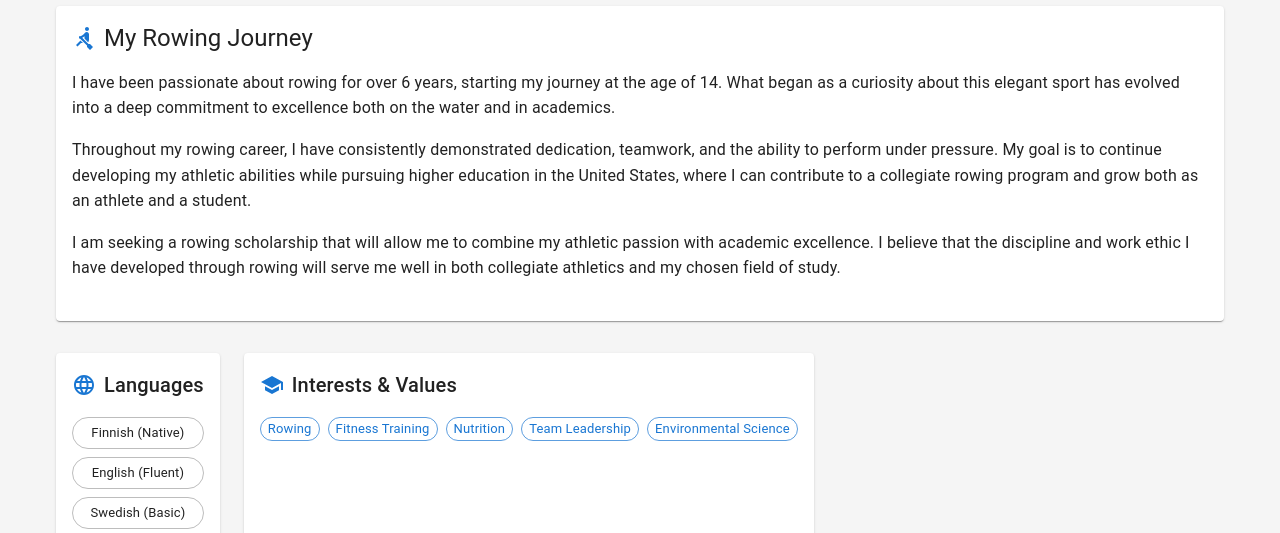
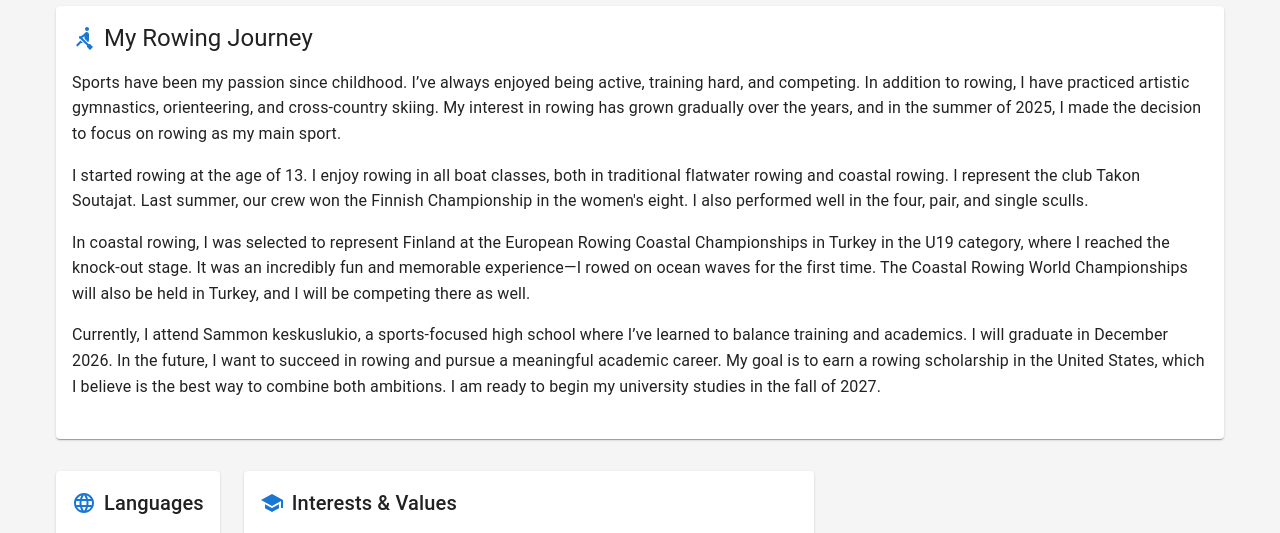
Before and after one commit to pecca/ilona-profile, a React (Vite) app: page / in a window 1280 px wide. Shown: the part 228-761 px from the top of the page. Built offline with nearby package versions, Linux system fonts and the light colour scheme; no server answers.

Commit message:
profile text updated

```diff
--- a/src/components/About.tsx
+++ b/src/components/About.tsx
@@ -29,7 +29,7 @@ const IconWrapper = styled(Box)(({ theme }) => ({
 const About: React.FC = () => {
   const languages: string[] = [
     'Finnish (Native)',
-    'English (Fluent)',
+    'English (Good)',
     'Swedish (Basic)',
   ]
   const interests: string[] = [
@@ -63,25 +63,36 @@ const About: React.FC = () => {
                 </Typography>
               </IconWrapper>
               <Typography variant="body1" paragraph>
-                I have been passionate about rowing for over 6 years, starting
-                my journey at the age of 14. What began as a curiosity about
-                this elegant sport has evolved into a deep commitment to
-                excellence both on the water and in academics.
+                Sports have been my passion since childhood. I’ve always enjoyed
+                being active, training hard, and competing. In addition to
+                rowing, I have practiced artistic gymnastics, orienteering, and
+                cross-country skiing. My interest in rowing has grown gradually
+                over the years, and in the summer of 2025, I made the decision
+                to focus on rowing as my main sport.
               </Typography>
               <Typography variant="body1" paragraph>
-                Throughout my rowing career, I have consistently demonstrated
-                dedication, teamwork, and the ability to perform under pressure.
-                My goal is to continue developing my athletic abilities while
-                pursuing higher education in the United States, where I can
-                contribute to a collegiate rowing program and grow both as an
-                athlete and a student.
+                I started rowing at the age of 13. I enjoy rowing in all boat
+                classes, both in traditional flatwater rowing and coastal
+                rowing. I represent the club Takon Soutajat. Last summer, our
+                crew won the Finnish Championship in the women's eight. I also
+                performed well in the four, pair, and single sculls.
               </Typography>
               <Typography variant="body1" paragraph>
-                I am seeking a rowing scholarship that will allow me to combine
-                my athletic passion with academic excellence. I believe that the
-                discipline and work ethic I have developed through rowing will
-                serve me well in both collegiate athletics and my chosen field
-                of study.
+                In coastal rowing, I was selected to represent Finland at the
+                European Rowing Coastal Championships in Turkey in the U19
+                category, where I reached the knock-out stage. It was an
+                incredibly fun and memorable experience—I rowed on ocean waves
+                for the first time. The Coastal Rowing World Championships will
+                also be held in Turkey, and I will be competing there as well.
+              </Typography>
+              <Typography variant="body1" paragraph>
+                Currently, I attend Sammon keskuslukio, a sports-focused high
+                school where I’ve learned to balance training and academics. I
+                will graduate in December 2026. In the future, I want to succeed
+                in rowing and pursue a meaningful academic career. My goal is to
+                earn a rowing scholarship in the United States, which I believe
+                is the best way to combine both ambitions. I am ready to begin
+                my university studies in the fall of 2027.
               </Typography>
             </CardContent>
           </StyledCard>
```
